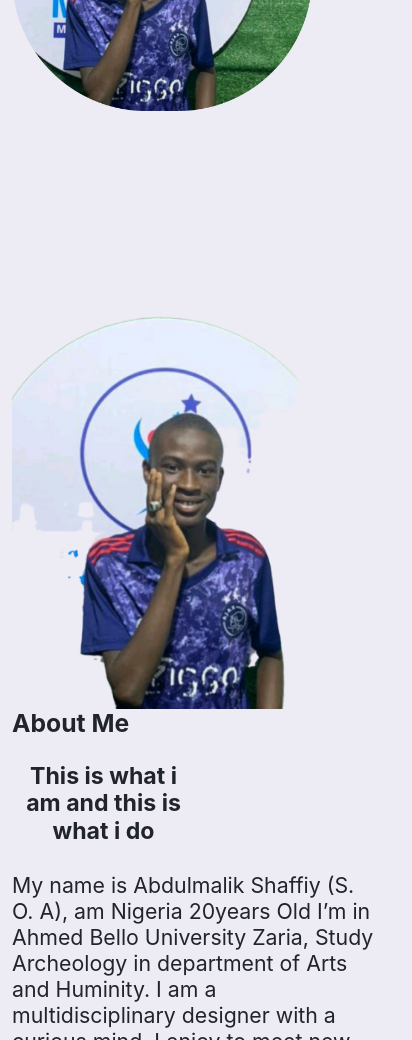
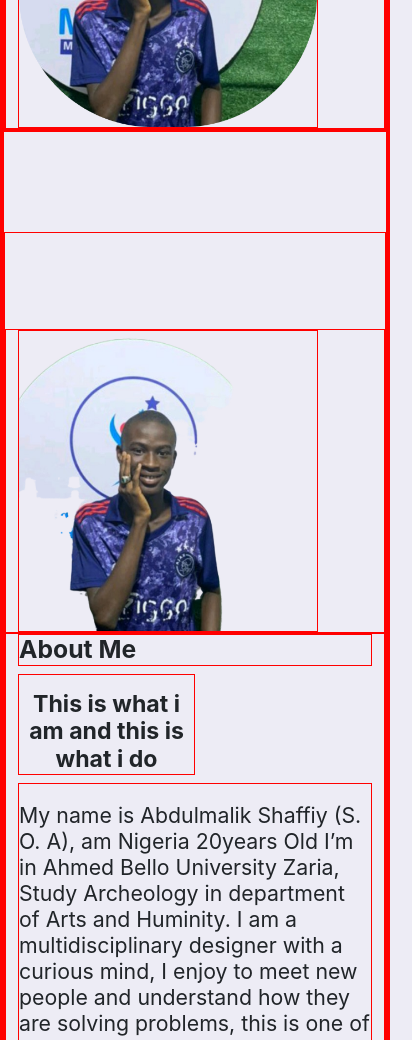
Before and after one commit to temmy2003/shaffi-portfolio, a plain HTML site: page index.html in a window 390 px wide. Shown: the part 960-2000 px from the top of the page, 412 px wide, since content can reach past the window. Drawn offline with nearby package versions, Linux system fonts and the light colour scheme.

Commit message:
mistake3

```diff
--- a/style.css
+++ b/style.css
@@ -2,6 +2,7 @@
     margin: 0;
     padding: 0;
     box-sizing: border-box;
+    border: 1px solid red;
 }
 
 body{
@@ -82,7 +83,7 @@ i{
     .contact-img img {
         width: 300px;
     }
-    .sectiom2 .mt-5 img{
+    .mt-5 img{
         width: 300px;
     }
 }
```
